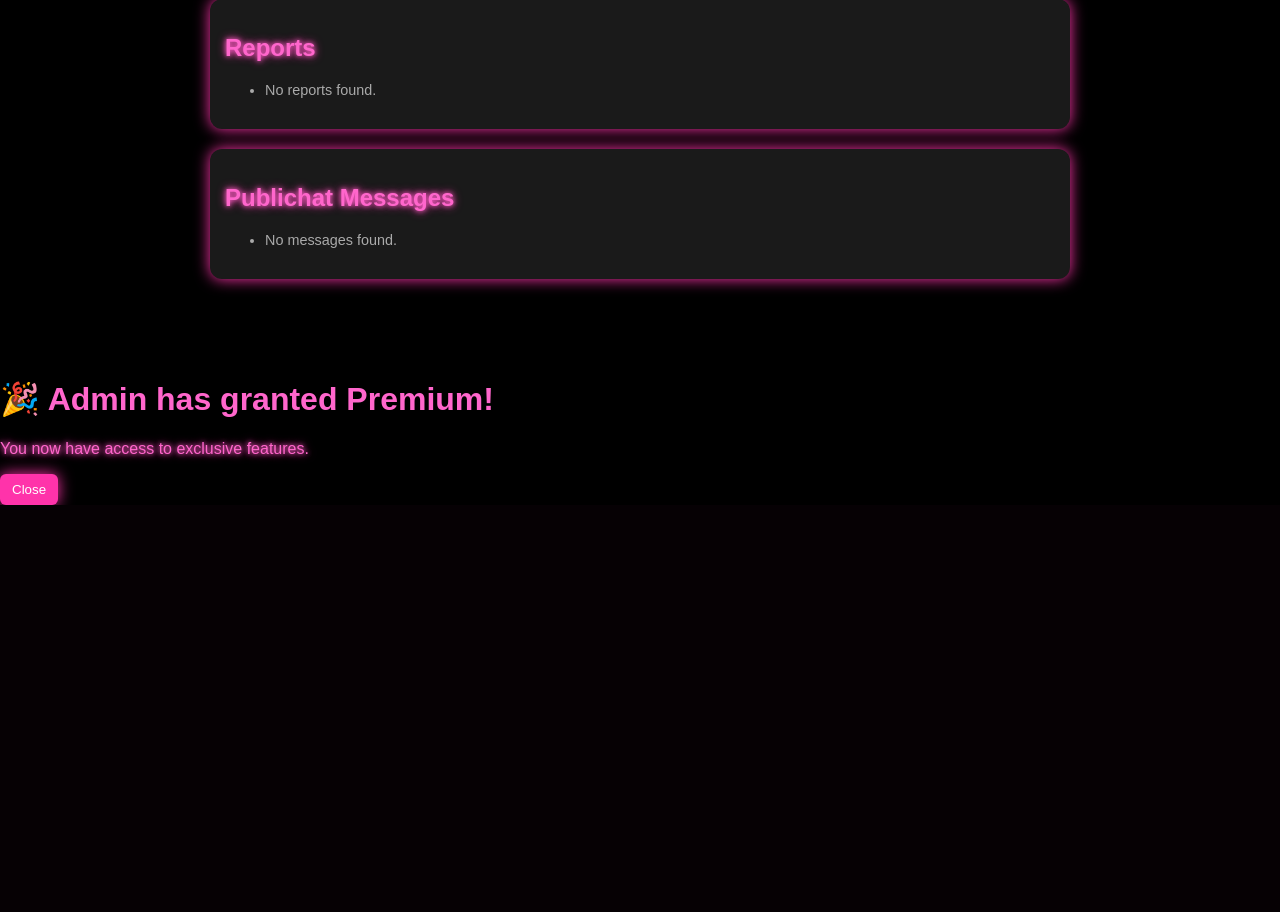
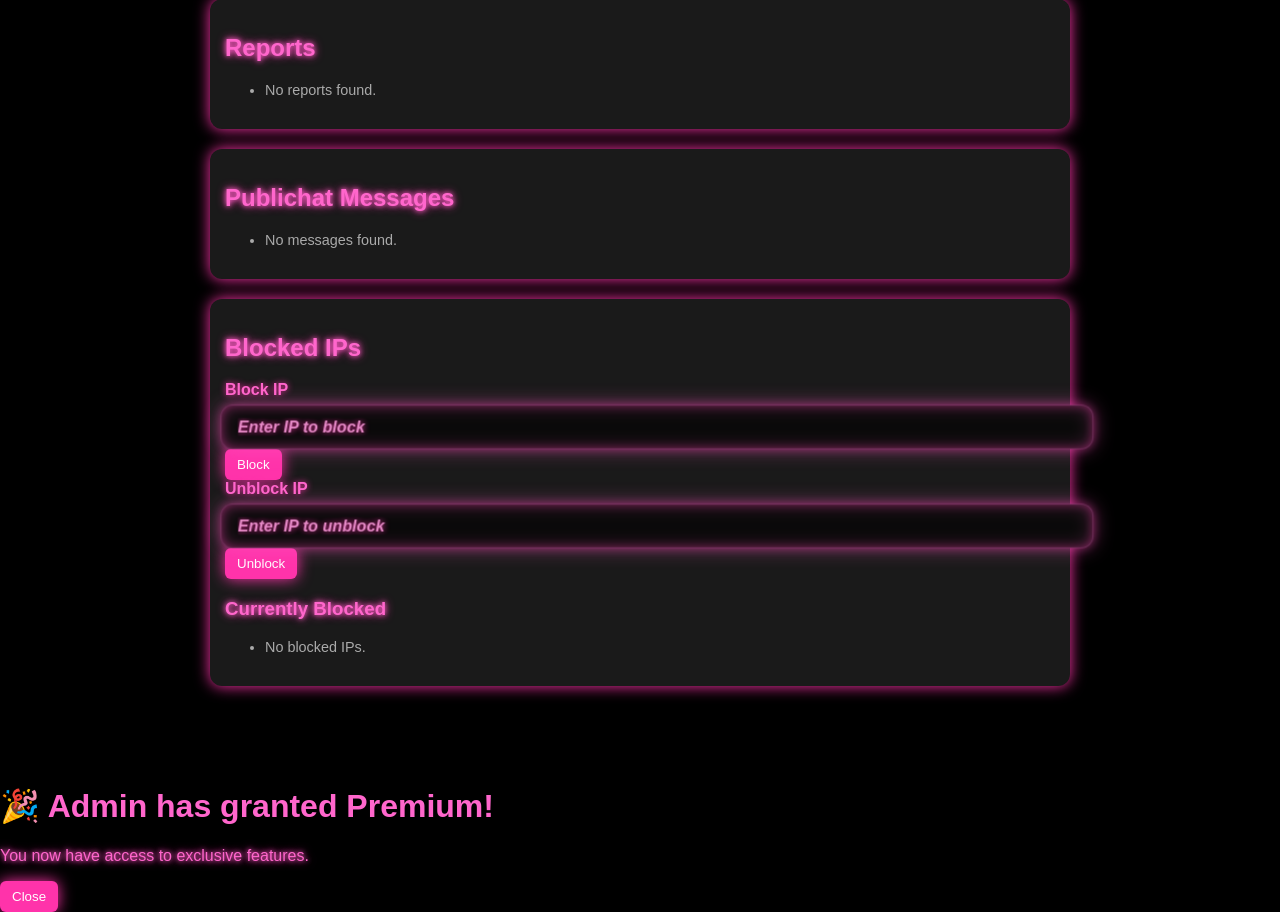
Before and after one commit to Mr-A-Hacker/BuzzTube, a Flask app: page /admin in a window 1280 px wide. Shown: the part 897-1809 px from the top of the page. Before the commit the page ends 1402 px from the top, so only its background shows below. Run offline with Flask 3, Linux system fonts and the light colour scheme; the visitor is signed in with stand-in values (Sample User, id 1); data comes from the database, SQL or seed files in the repository; data that the repository does not hold is empty.

Commit message:
Update admin.html

```diff
--- a/templates/admin.html
+++ b/templates/admin.html
@@ -132,6 +132,31 @@
       {% endfor %}
     </ul>
   </div>
+
+  <!-- ✅ NEW Blocked IPs Section -->
+  <div class="card">
+    <h2 class="neon-text">Blocked IPs</h2>
+    <form method="post" action="{{ url_for('block_ip') }}">
+      <label class="neon-label">Block IP</label>
+      <input type="text" name="ip" class="neon-input" placeholder="Enter IP to block">
+      <button class="btn">Block</button>
+    </form>
+
+    <form method="post" action="{{ url_for('unblock_ip') }}">
+      <label class="neon-label">Unblock IP</label>
+      <input type="text" name="ip" class="neon-input" placeholder="Enter IP to unblock">
+      <button class="btn danger">Unblock</button>
+    </form>
+
+    <h3 class="neon-text">Currently Blocked</h3>
+    <ul class="ip-list">
+      {% for ip in blocked_ips %}
+        <li>{{ ip['ip_address'] }}</li>
+      {% else %}
+        <li class="meta">No blocked IPs.</li>
+      {% endfor %}
+    </ul>
+  </div>
 </div>
 
 {% endblock %}
```
